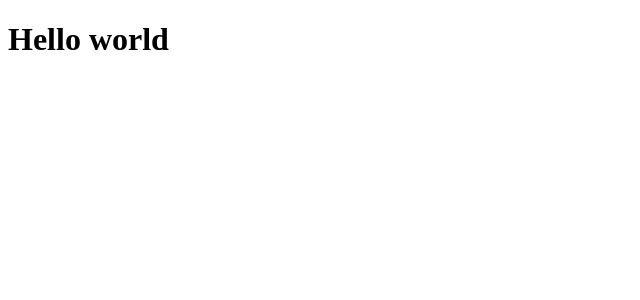
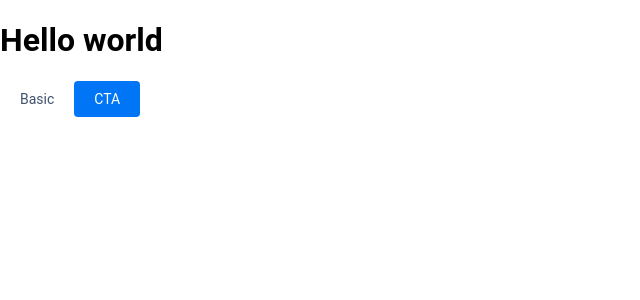
Before and after one commit to FlorianChauvel/tech-test-bimco, a React (Create React App) app: page / in a window 1280 px wide. Shown: the top 300 px of the page, without its empty margins (0-640 px from the left). Built offline with nearby package versions, Linux system fonts and the light colour scheme.

Commit message:
added styled buttons

```diff
--- a/src/App.js
+++ b/src/App.js
@@ -1,9 +1,14 @@
 import React from 'react';
+import BasicButton from './elements/buttons/BasicButton';
+import CTAButton from './elements/buttons/CTAButton';
+import './index.css';
 
 function App() {
   return (
     <div className="App">
       <h1>Hello world</h1>
+      <BasicButton>Basic</BasicButton>
+      <CTAButton>CTA</CTAButton>
     </div>
   );
 }
--- /dev/null
+++ b/src/elements/buttons/BasicButton.js
@@ -0,0 +1,20 @@
+import React from 'react';
+import styled from '@emotion/styled';
+import { COLORS, FONT_SIZES } from '../../styles';
+
+const BasicButton = styled.button({
+    border: 'none',
+    borderRadius: '4px',
+    padding: '10px 20px',
+    display: 'inline-block',
+    color: COLORS.BUTTON_TEXT,
+    backgroundColor: COLORS.BUTTON_BACKGROUND,
+    transition: 'color .5s, background-color .5s',
+    ' &:hover': {
+        color: COLORS.BUTTON_TEXT_HOVERED,
+        backgroundColor: COLORS.BUTTON_BACKGROUND_HOVERED,
+    },
+    fontSize: FONT_SIZES.BUTTON,
+});
+
+export default BasicButton;
--- /dev/null
+++ b/src/elements/buttons/CTAButton.js
@@ -0,0 +1,15 @@
+import React from 'react';
+import styled from '@emotion/styled';
+import { COLORS, FONT_SIZES } from '../../styles';
+import BasicButton from './BasicButton';
+
+const CTAButton = styled(BasicButton)({
+    color: COLORS.CTA_TEXT,
+    backgroundColor: COLORS.CTA_BACKGROUND,
+    ' &:hover': {
+        color: COLORS.CTA_TEXT_HOVERED,
+        backgroundColor: COLORS.CTA_BACKGROUND_HOVERED,
+    },
+});
+
+export default CTAButton;
--- /dev/null
+++ b/src/index.css
@@ -0,0 +1,7 @@
+* {
+    font-family: 'Roboto';
+}
+
+body {
+    margin: 0;
+}
--- /dev/null
+++ b/src/styles.js
@@ -0,0 +1,14 @@
+export const COLORS = {
+    BUTTON_TEXT: '#42526E',
+    BUTTON_TEXT_HOVERED: '#0075F6',
+    BUTTON_BACKGROUND: '#FFFFFF',
+    BUTTON_BACKGROUND_HOVERED: 'rgba(0, 117, 246, 0.1)',
+    CTA_TEXT: '#FFFFFF',
+    CTA_TEXT_HOVERED: '#FFFFFF',
+    CTA_BACKGROUND: '#0075F6',
+    CTA_BACKGROUND_HOVERED: '#0F2073',
+};
+
+export const FONT_SIZES = {
+    BUTTON: '14px',
+};
```
